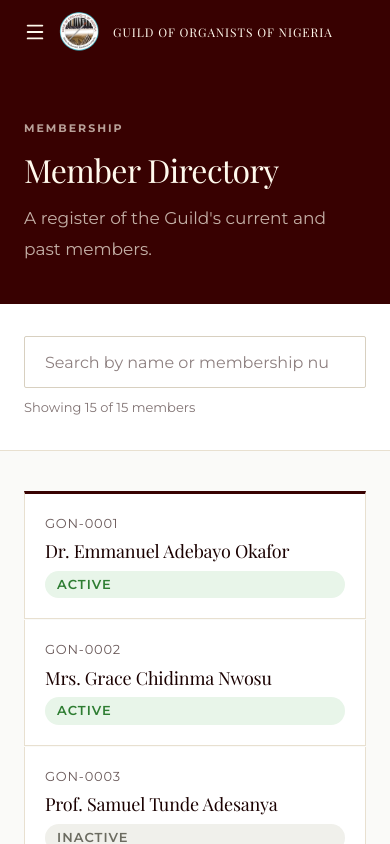
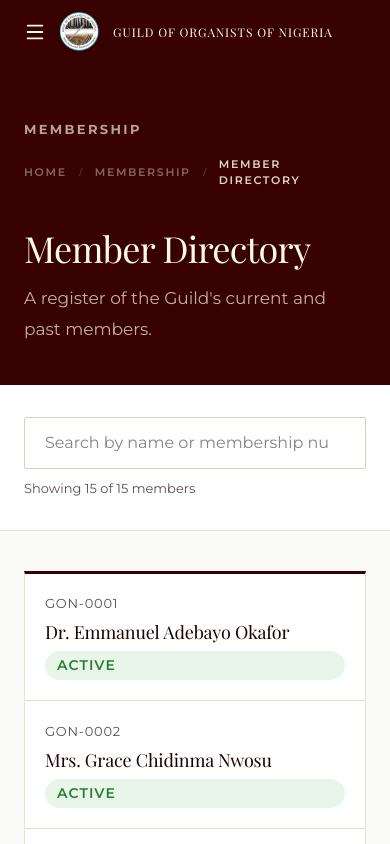
Before and after one commit to gonig-org/gonig-website, a Next.js app: page /membership/directory in a window 390 px wide. Shown: the top 844 px of the page. Built offline with nearby package versions, Linux system fonts and the light colour scheme; a web font is replaced by a local one.

Commit message:
fix: accessibility, opacity, font-size, and breadcrumb for Member Directory

```diff
--- a/src/app/membership/directory/page.tsx
+++ b/src/app/membership/directory/page.tsx
@@ -1,6 +1,7 @@
 "use client";
 
 import { useState } from "react";
+import Breadcrumb from "@/components/shared/Breadcrumb";
 
 interface Member {
   membershipNo: string;
@@ -34,7 +35,7 @@ function StatusBadge({ status }: { status: Member["status"] }) {
         display: "inline-block",
         backgroundColor: isActive ? "#E8F5E9" : "#F0F0EB",
         color: isActive ? "#2E7D32" : "#6B6B60",
-        fontSize: "13px",
+        fontSize: "14px",
         fontFamily: "var(--font-montserrat)",
         fontWeight: 600,
         letterSpacing: "0.08em",
@@ -81,7 +82,7 @@ export default function MemberDirectoryPage() {
             style={{
               fontFamily: "var(--font-montserrat)",
               color: "var(--color-nav-text)",
-              fontSize: "11px",
+              fontSize: "13px",
               fontWeight: 700,
               letterSpacing: "0.18em",
               textTransform: "uppercase",
@@ -92,11 +93,17 @@ export default function MemberDirectoryPage() {
           >
             Membership
           </span>
+          <Breadcrumb
+            items={[
+              { label: "Membership", href: "/membership" },
+              { label: "Member Directory" },
+            ]}
+          />
           <h1
             className="font-heading"
             style={{
               color: "var(--color-nav-text)",
-              fontSize: "clamp(32px, 4.5vw, 56px)",
+              fontSize: "clamp(36px, 4.5vw, 56px)",
               lineHeight: 1.08,
               letterSpacing: "-0.02em",
               marginBottom: "16px",
@@ -167,7 +174,7 @@ export default function MemberDirectoryPage() {
               fontFamily: "var(--font-montserrat)",
               fontSize: "13px",
               color: "var(--color-text-dark)",
-              opacity: 0.55,
+              opacity: 0.7,
               marginTop: "10px",
             }}
           >
@@ -231,7 +238,7 @@ export default function MemberDirectoryPage() {
                   fontFamily: "var(--font-montserrat)",
                   fontSize: "16px",
                   color: "var(--color-text-dark)",
-                  opacity: 0.55,
+                  opacity: 0.7,
                 }}
               >
                 No members match your search.
@@ -263,7 +270,7 @@ export default function MemberDirectoryPage() {
                         fontFamily: "var(--font-montserrat)",
                         fontSize: "13px",
                         color: "var(--color-text-dark)",
-                        opacity: 0.65,
+                        opacity: 0.7,
                         letterSpacing: "0.04em",
                       }}
                     >
@@ -288,7 +295,7 @@ export default function MemberDirectoryPage() {
                         fontFamily: "var(--font-montserrat)",
                         fontSize: "13px",
                         color: "var(--color-text-dark)",
-                        opacity: 0.65,
+                        opacity: 0.7,
                         letterSpacing: "0.06em",
                       }}
                     >
```
